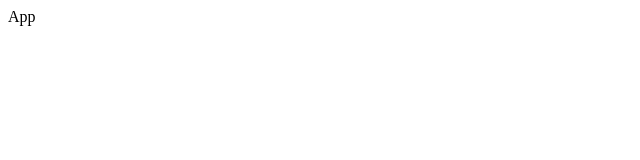
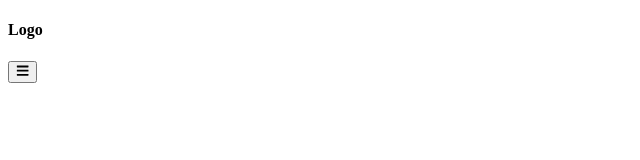
Before and after one commit to miawithcode/react-navbar, a React (Vite) app: page / in a window 1280 px wide. Shown: the top 160 px of the page, without its empty margins (0-640 px from the left). Built offline with nearby package versions, Linux system fonts and the light colour scheme.

Commit message:
feat: toggle links

```diff
--- a/src/App.jsx
+++ b/src/App.jsx
@@ -1,6 +1,10 @@
+import Navbar from "./Navbar"
+
 const App = () => {
   return (
-    <div>App</div>
+    <main>
+      <Navbar />
+    </main>
   )
 }
 export default App
--- /dev/null
+++ b/src/Navbar.jsx
@@ -0,0 +1,38 @@
+import { useState } from 'react';
+import { FaBars } from 'react-icons/fa';
+import { links, social } from './data';
+
+const Navbar = () => {
+  const [showLinks, setShowLinks] = useState(false);
+
+  return (
+    <nav>
+      <div className="nav-center">
+        <div className="nav-header">
+          <h4>Logo</h4>
+          <button
+            className="nav-toggle"
+            onClick={() => setShowLinks(!showLinks)}
+          >
+            <FaBars />
+          </button>
+        </div>
+        {showLinks && (
+          <div className="links-container">
+            <ul className="links">
+              {links.map((link) => {
+                const { id, url, text } = link;
+                return (
+                  <li key={id}>
+                    <a href={url}>{text}</a>
+                  </li>
+                );
+              })}
+            </ul>
+          </div>
+        )}
+      </div>
+    </nav>
+  );
+};
+export default Navbar;
```
